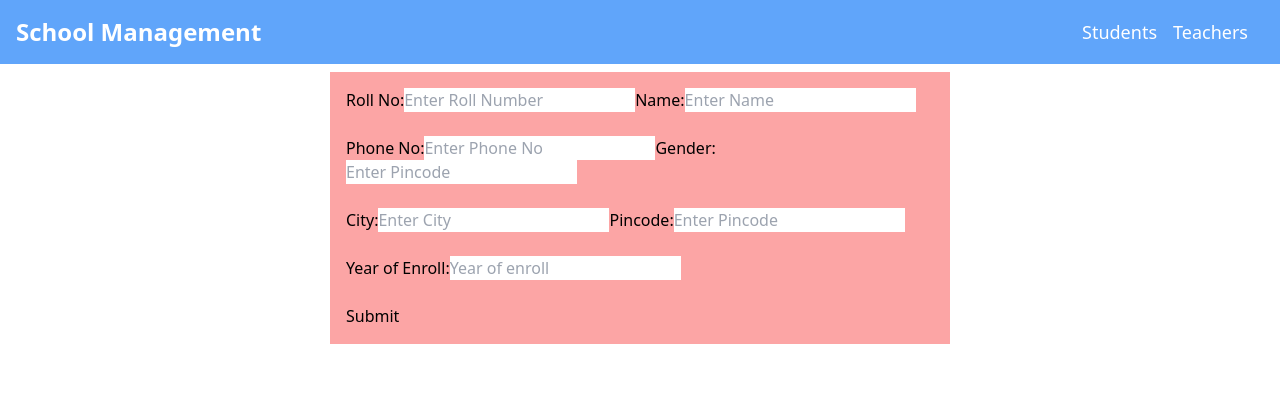
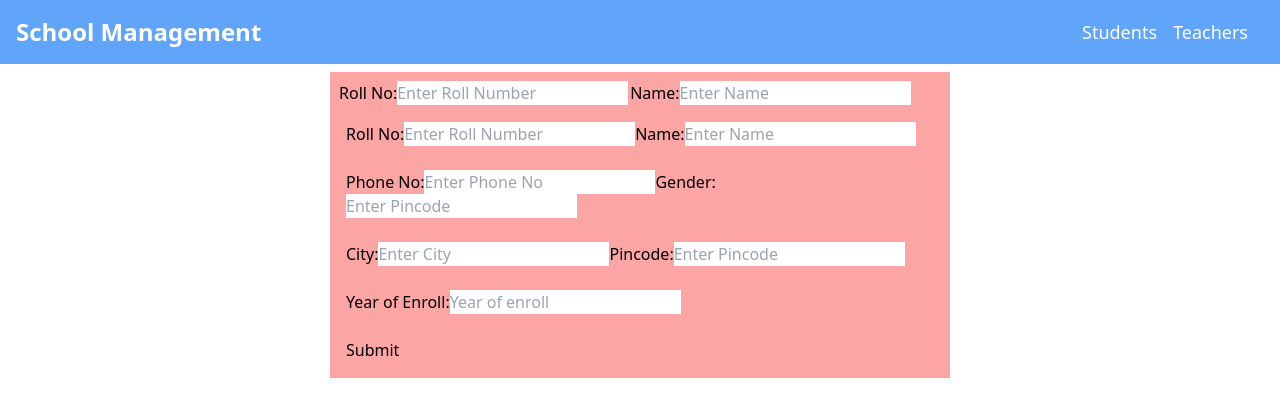
Before and after one commit to madan3242/school-management, a React app in the folder frontend/: page /create in a window 1280 px wide. Shown: the top 416 px of the page. Built offline with nearby package versions, Linux system fonts and the light colour scheme; the HTML template or start-up script is replaced by a standard one.

Commit message:
redux fixed

```diff
--- a/frontend/src/components/students/CreateStudent.tsx
+++ b/frontend/src/components/students/CreateStudent.tsx
@@ -87,8 +87,40 @@ const CreateStudent = () => {
     <div className="flex items-center justify-center">
       <div className="w-1/2 flex items-center justify-center">
         <form onSubmit={handleSubmit} className="bg-red-300 mt-2">
+          <table className="p-2 m-2">
+            <tr>
+              <td>
+                {errors.stud_rollno && (
+                  <p className="error text-red">{errors.stud_rollno}</p>
+                )}
+                <label>Roll No:</label>
+                <input
+                  type="number"
+                  placeholder="Enter Roll Number"
+                  value={formData.stud_rollno}
+                  onChange={handleInputChange}
+                  name="stud_rollno"
+                />
+              </td>
+              <td>
+                {errors.stud_name && (
+                  <p className="error">{errors.stud_name}</p>
+                )}
+                <label>Name:</label>
+                <input
+                  type="text"
+                  placeholder="Enter Name"
+                  value={formData.stud_name}
+                  onChange={handleInputChange}
+                  name="stud_name"
+                />
+              </td>
+            </tr>
+          </table>
           <div className="p-2 m-2">
-            {errors.stud_rollno && (<p className="error text-red">{errors.stud_rollno}</p>)}
+            {errors.stud_rollno && (
+              <p className="error text-red">{errors.stud_rollno}</p>
+            )}
             <label>Roll No:</label>
             <input
               type="number"
@@ -110,7 +142,9 @@ const CreateStudent = () => {
           </div>
 
           <div className="p-2 m-2">
-            {errors.stud_phoneno && (<p className="error">{errors.stud_phoneno}</p>)}
+            {errors.stud_phoneno && (
+              <p className="error">{errors.stud_phoneno}</p>
+            )}
             <label>Phone No:</label>
             <input
               type="text"
@@ -120,7 +154,9 @@ const CreateStudent = () => {
               name="stud_phoneno"
             />
 
-            {errors.stud_gender && (<p className="error">{errors.stud_gender}</p>)}
+            {errors.stud_gender && (
+              <p className="error">{errors.stud_gender}</p>
+            )}
             <label>Gender:</label>
             <input
               type="text"
@@ -132,7 +168,9 @@ const CreateStudent = () => {
           </div>
 
           <div className="p-2 m-2">
-            {errors.stud_address_city && (<p className="error">{errors.stud_address_city}</p>)}
+            {errors.stud_address_city && (
+              <p className="error">{errors.stud_address_city}</p>
+            )}
             <label>City:</label>
             <input
               type="text"
@@ -142,7 +180,9 @@ const CreateStudent = () => {
               name="stud_address_city"
             />
 
-            {errors.stud_address_pincode && (<p className="error">{errors.stud_address_pincode}</p>)}
+            {errors.stud_address_pincode && (
+              <p className="error">{errors.stud_address_pincode}</p>
+            )}
             <label>Pincode:</label>
             <input
               type="text"
@@ -154,7 +194,9 @@ const CreateStudent = () => {
           </div>
 
           <div className="p-2 m-2">
-            {errors.year_of_enroll && (<p className="error">{errors.year_of_enroll}</p>)}
+            {errors.year_of_enroll && (
+              <p className="error">{errors.year_of_enroll}</p>
+            )}
             <label>Year of Enroll:</label>
             <input
               type="text"
@@ -166,7 +208,6 @@ const CreateStudent = () => {
           </div>
 
           <div className="p-2 m-2">
-
             <button
               type="submit"
               disabled={Object.keys(errors).length > 0}
--- a/frontend/src/components/students/Students.tsx
+++ b/frontend/src/components/students/Students.tsx
@@ -1,7 +1,7 @@
 import { useEffect } from "react";
-import { fetchStudents } from "../../store/students/students.action";
 import { useAppDispatch, useAppSelector } from "../../store/hooks";
 import { useNavigate } from "react-router-dom";
+import { fetchStudents } from "../../store/slices/studentSlice";
 
 // type student_data = {
 //   stud_id: number,
--- a/frontend/src/components/teachers/Teachers.tsx
+++ b/frontend/src/components/teachers/Teachers.tsx
@@ -1,6 +1,6 @@
 import { useDispatch, useSelector } from "react-redux";
-import { fetchTeachers } from "../../store/teachers/teachers.action";
 import { useEffect } from "react";
+import { fetchTeachers } from "../../store/slices/teacherSlice";
 
 const Teachers = () => {
   const dispatch = useDispatch();
--- a/frontend/src/store/students/students.ts
+++ b/frontend/src/store/slices/studentSlice.ts
@@ -1,4 +1,20 @@
 import { createSlice } from "@reduxjs/toolkit";
+import axios from "axios";
+
+export const fetchStudents = () => {
+  return async (dispatch) => {
+    try {
+      dispatch({ type: studentsRequest });
+      const response = await axios.get(
+        `${import.meta.env.VITE_API_URL}/api/v1/students`
+      );
+      dispatch({ type: studentsSuccess, payload: response.data });
+    } catch (error) {
+      dispatch({ type: studentsFailure, payload: error });
+    }
+  };
+};
+
 
 const initialState = {
     loading: false,
--- a/frontend/src/store/teachers/teachers.ts
+++ b/frontend/src/store/slices/teacherSlice.ts
@@ -1,4 +1,19 @@
 import { createSlice } from "@reduxjs/toolkit";
+import axios from "axios";
+
+export const fetchTeachers = () => {
+  return async (dispatch) => {
+    try {
+      dispatch({ type: teachersRequest });
+      const response = await axios.get(
+        `${import.meta.env.VITE_API_URL}/api/v1/teachers`
+      );
+      dispatch({ type: teachersSuccess, payload: response.data });
+    } catch (error) {
+      dispatch({ type: teachersFailure, payload: error });
+    }
+  };
+};
 
 const initialState = {
     loading: false,
--- a/frontend/src/store/store.ts
+++ b/frontend/src/store/store.ts
@@ -1,7 +1,7 @@
 import { configureStore } from '@reduxjs/toolkit'
-import { studentsReducer } from './students/students'
+import { studentsReducer } from './slices/studentSlice'
 import {thunk} from 'redux-thunk';
-import { teachersReducer } from './teachers/teachers';
+import { teachersReducer } from './slices/teacherSlice';
 
 const logger = (store) => (next) => (action) => {
 //   console.log("Action:", action.type, action.payload);
--- a/frontend/src/store/students/students.action.ts
+++ /dev/null
@@ -1,14 +0,0 @@
-import axios from "axios";
-import { studentsFailure, studentsRequest, studentsSuccess } from "./students";
-
-export const fetchStudents = () => {
-    return async (dispatch) => {
-        try {
-            dispatch({type: studentsRequest})
-            const response = await axios.get(`${import.meta.env.VITE_API_URL}/api/v1/students`)
-            dispatch({type: studentsSuccess, payload: response.data})
-        } catch (error) {
-            dispatch({type: studentsFailure, payload: error})
-        }
-    }
-};
--- a/frontend/src/store/teachers/teachers.action.ts
+++ /dev/null
@@ -1,14 +0,0 @@
-import axios from "axios";
-import { teachersFailure, teachersRequest, teachersSuccess } from "./teachers";
-
-export const fetchTeachers = () => {
-    return async (dispatch) => {
-        try {
-            dispatch({type: teachersRequest})
-            const response = await axios.get(`${import.meta.env.VITE_API_URL}/api/v1/teachers`);
-            dispatch({type: teachersSuccess, payload: response.data})
-        } catch (error) {
-            dispatch({type: teachersFailure, payload: error})
-        }
-    }
-};
```
Also changed, not shown: frontend/src/components/Home.tsx (+5 -2 lines), frontend/src/store/hooks.ts (line endings or trailing spaces). Lines whose indentation alone changed are shown as unchanged.
